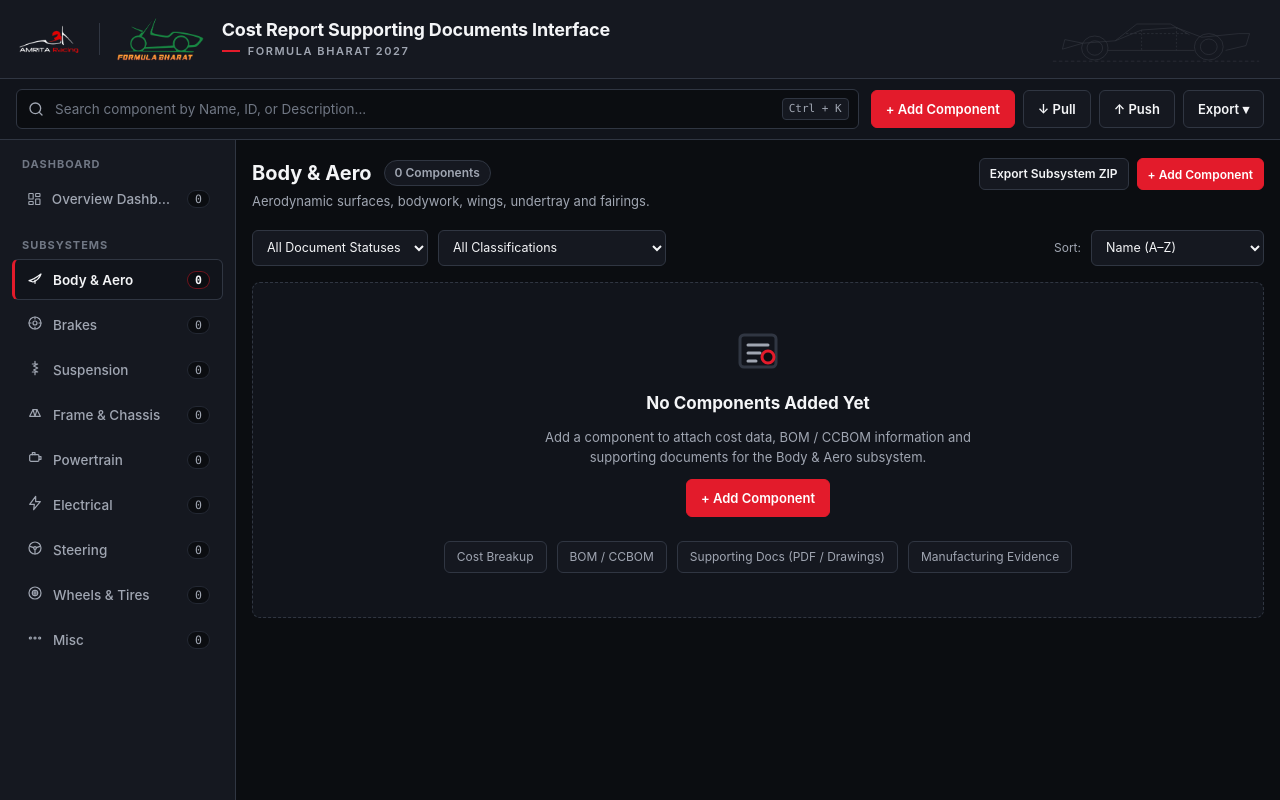
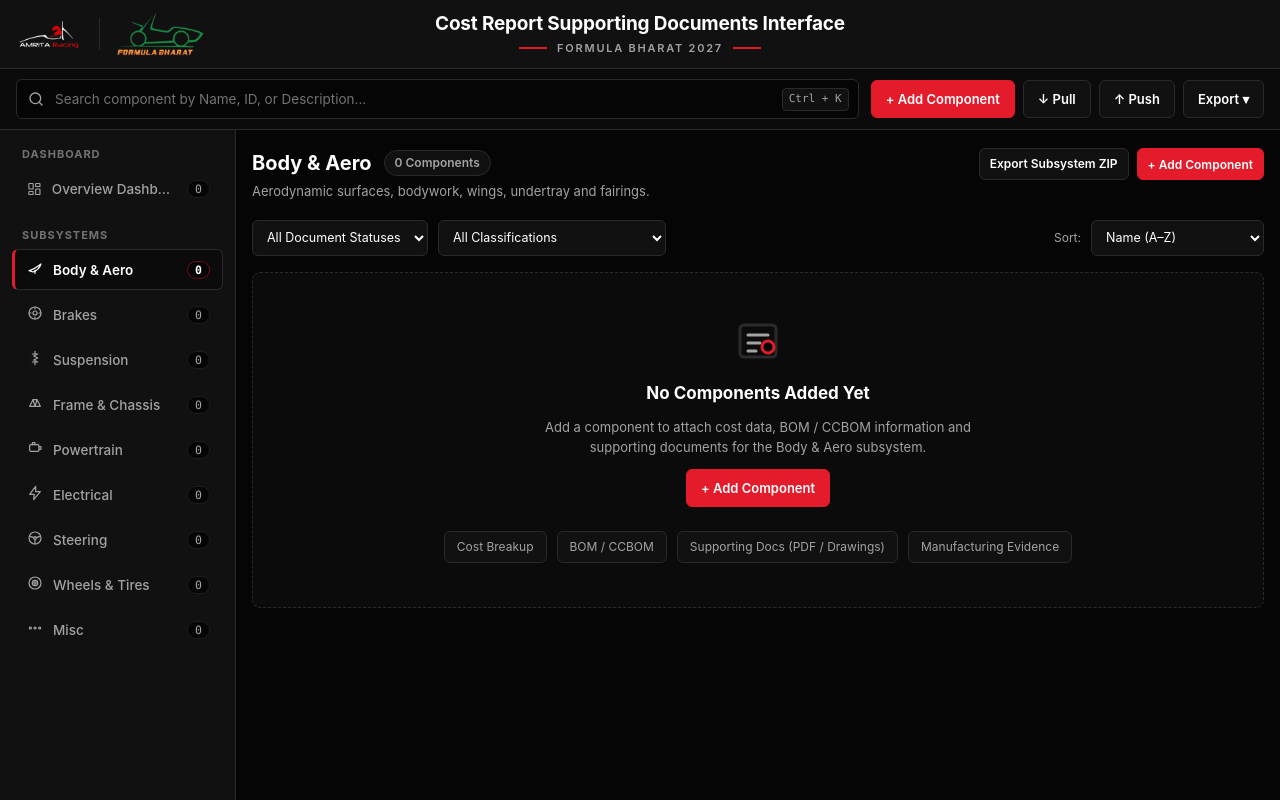
Before and after one commit to advikgautam/fs-cost-vault, a Flask app: page / in a window 1280 px wide. Run offline with Flask 3, Linux system fonts and the light colour scheme; data that the repository does not hold is empty.

Commit message:
Center header title with dual red accents, remove car wireframe, and switch to black/white/red palette

```diff
--- a/static/css/global.css
+++ b/static/css/global.css
@@ -61,20 +61,12 @@ button, input, select, textarea {
 .brand-header-inner {
   max-width: var(--max-content-width);
   margin: 0 auto;
-  display: flex;
+  display: grid;
+  grid-template-columns: 1fr auto 1fr;
   align-items: center;
-  justify-content: space-between;
   gap: 20px;
   position: relative;
   z-index: 1;
-}
-
-.brand-left {
-  display: flex;
-  align-items: center;
-  gap: 18px;
-  min-width: 0;
-  flex-wrap: wrap;
 }
 
 .brand-logos {
@@ -82,6 +74,7 @@ button, input, select, textarea {
   align-items: center;
   gap: 16px;
   flex-shrink: 0;
+  justify-self: start;
 }
 
 .brand-logo {
@@ -99,11 +92,13 @@ button, input, select, textarea {
 
 .brand-title-group {
   min-width: 0;
+  text-align: center;
+  justify-self: center;
 }
 
 .brand-title {
   margin: 0;
-  font-size: 18px;
+  font-size: 19px;
   font-weight: 700;
   letter-spacing: -0.01em;
   color: var(--text-main);
@@ -111,36 +106,29 @@ button, input, select, textarea {
 }
 
 .brand-subtitle {
-  margin: 2px 0 0;
+  margin: 4px 0 0;
   font-size: 11px;
   font-weight: 600;
-  letter-spacing: 0.14em;
+  letter-spacing: 0.16em;
   text-transform: uppercase;
   color: var(--text-secondary);
   display: flex;
   align-items: center;
-  gap: 8px;
+  justify-content: center;
+  gap: 10px;
 }
 
 .brand-subtitle-accent {
   display: inline-block;
-  width: 18px;
+  width: 28px;
   height: 2px;
   background: var(--racing-red);
 }
 
-.brand-motif {
-  flex-shrink: 0;
-  opacity: 0.75;
-  pointer-events: none;
+.brand-right {
+  justify-self: end;
   display: flex;
   align-items: center;
-}
-
-.brand-motif img {
-  height: 54px;
-  width: auto;
-  display: block;
 }
 
 /* Action Toolbar */
--- a/static/css/responsive.css
+++ b/static/css/responsive.css
@@ -21,8 +21,18 @@
 
 /* Tablet / landscape & portrait (<= 960px) */
 @media (max-width: 960px) {
-  .brand-motif {
-    display: none;
+  .brand-header-inner {
+    grid-template-columns: minmax(0, 1fr);
+    justify-items: center;
+    gap: 10px;
+  }
+
+  .brand-logos {
+    justify-self: center;
+  }
+
+  .brand-right {
+    justify-self: center;
   }
 
   .mobile-menu-btn {
--- a/static/css/tokens.css
+++ b/static/css/tokens.css
@@ -1,21 +1,21 @@
 :root {
-  /* Core Surface & Brand Palette */
-  --bg-main: #0B0D11;
-  --bg-surface: #151820;
-  --bg-panel: #11141B;
-  --bg-elevated: #1A1E28;
-  --bg-hover: #1E2330;
+  /* Core Black, White & Racing Red Palette */
+  --bg-main: #050505;
+  --bg-surface: #111111;
+  --bg-panel: #0B0B0B;
+  --bg-elevated: #191919;
+  --bg-hover: #1E1E1E;
 
-  --border: #303642;
-  --border-subtle: #232833;
+  --border: #2A2A2A;
+  --border-subtle: #1D1D1D;
 
   --racing-red: #E31B2B;
   --racing-red-hover: #C81523;
   --racing-red-soft: rgba(227, 27, 43, 0.14);
 
-  --text-main: #F4F5F7;
-  --text-secondary: #A0A6B2;
-  --text-muted: #707784;
+  --text-main: #FFFFFF;
+  --text-secondary: #A3A3A3;
+  --text-muted: #737373;
 
   /* Muted Status Colours */
   --status-verified-bg: rgba(16, 185, 129, 0.14);
@@ -30,9 +30,9 @@
   --status-attention-border: rgba(239, 68, 68, 0.35);
   --status-attention-text: #FCA5A5;
 
-  --status-missing-bg: rgba(160, 166, 178, 0.12);
-  --status-missing-border: rgba(160, 166, 178, 0.28);
-  --status-missing-text: #A0A6B2;
+  --status-missing-bg: rgba(163, 163, 163, 0.12);
+  --status-missing-border: rgba(163, 163, 163, 0.28);
+  --status-missing-text: #A3A3A3;
 
   /* Typography */
   --font-sans: 'Inter', system-ui, -apple-system, 'Segoe UI', Roboto, sans-serif;
@@ -42,8 +42,8 @@
   --radius-sm: 4px;
   --radius-md: 6px;
   --radius-lg: 8px;
-  --shadow-sm: 0 1px 2px rgba(0, 0, 0, 0.35);
-  --shadow-md: 0 8px 24px rgba(0, 0, 0, 0.5);
+  --shadow-sm: 0 1px 2px rgba(0, 0, 0, 0.45);
+  --shadow-md: 0 8px 24px rgba(0, 0, 0, 0.65);
 
   /* Layout */
   --sidebar-width: 264px;
--- a/templates/detail.html
+++ b/templates/detail.html
@@ -12,7 +12,6 @@
   <div class="app-shell">
     <header class="brand-header">
       <div class="brand-header-inner">
-        <div class="brand-left">
         <a href="/" class="brand-logos" aria-label="Back to Cost Report Dashboard">
           <img class="brand-logo" src="{{ url_for('static', filename='assets/amrita-racing-logo.png') }}" alt="Amrita Racing" />
           <span class="brand-divider" aria-hidden="true"></span>
@@ -23,10 +22,12 @@
           <p class="brand-subtitle">
             <span class="brand-subtitle-accent" aria-hidden="true"></span>
             Formula Bharat 2027
+            <span class="brand-subtitle-accent" aria-hidden="true"></span>
           </p>
         </div>
+        <div class="brand-right">
+          <a class="btn btn-sm" href="/">← Back to Dashboard</a>
         </div>
-        <a class="btn btn-sm" href="/">← Back to Dashboard</a>
       </div>
     </header>
 
--- a/templates/index.html
+++ b/templates/index.html
@@ -12,7 +12,6 @@
   <div class="app-shell">
     <header class="brand-header">
       <div class="brand-header-inner">
-        <div class="brand-left">
         <div class="brand-logos">
           <img class="brand-logo" src="{{ url_for('static', filename='assets/amrita-racing-logo.png') }}" alt="Amrita Racing" />
           <span class="brand-divider" aria-hidden="true"></span>
@@ -23,12 +22,10 @@
           <p class="brand-subtitle">
             <span class="brand-subtitle-accent" aria-hidden="true"></span>
             Formula Bharat 2027
+            <span class="brand-subtitle-accent" aria-hidden="true"></span>
           </p>
         </div>
-        </div>
-        <div class="brand-motif" aria-hidden="true">
-          <img src="{{ url_for('static', filename='assets/wireframe-car.svg') }}" alt="" />
-        </div>
+        <div class="brand-right" aria-hidden="true"></div>
       </div>
     </header>
 
```
Lines whose indentation alone changed are shown as unchanged.
